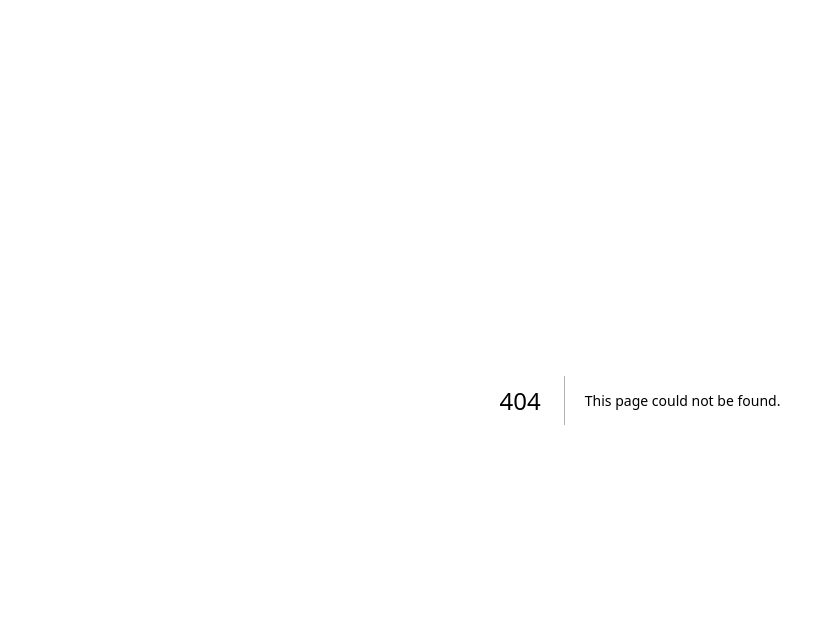
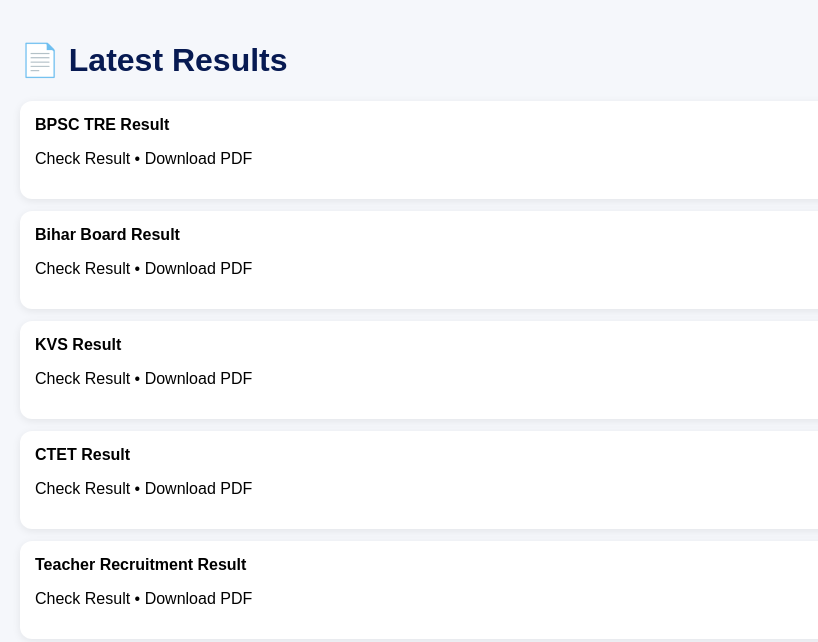
Before and after one commit to Danish116/shikshaupdate, a Next.js app: page /result in a window 1280 px wide. Before the commit this address had no page. Shown: the top 642 px of the page, without its empty margins (0-818 px from the left). Built offline with nearby package versions, Linux system fonts and the light colour scheme.

Commit message:
Create page.tsx

```diff
--- /dev/null
+++ b/app/result/page.tsx
@@ -0,0 +1,28 @@
+export default function ResultPage() {
+  const results = [
+    "BPSC TRE Result",
+    "Bihar Board Result",
+    "KVS Result",
+    "CTET Result",
+    "Teacher Recruitment Result",
+  ];
+
+  return (
+    <main style={{fontFamily:"Arial",padding:"20px",background:"#f5f7fb",minHeight:"100vh"}}>
+      <h1 style={{color:"#071A52"}}>📄 Latest Results</h1>
+
+      {results.map((item)=>(
+        <div key={item} style={{
+          background:"white",
+          padding:"15px",
+          marginTop:"12px",
+          borderRadius:"12px",
+          boxShadow:"0 2px 8px rgba(0,0,0,.08)"
+        }}>
+          <strong>{item}</strong>
+          <p>Check Result • Download PDF</p>
+        </div>
+      ))}
+    </main>
+  );
+}
```
